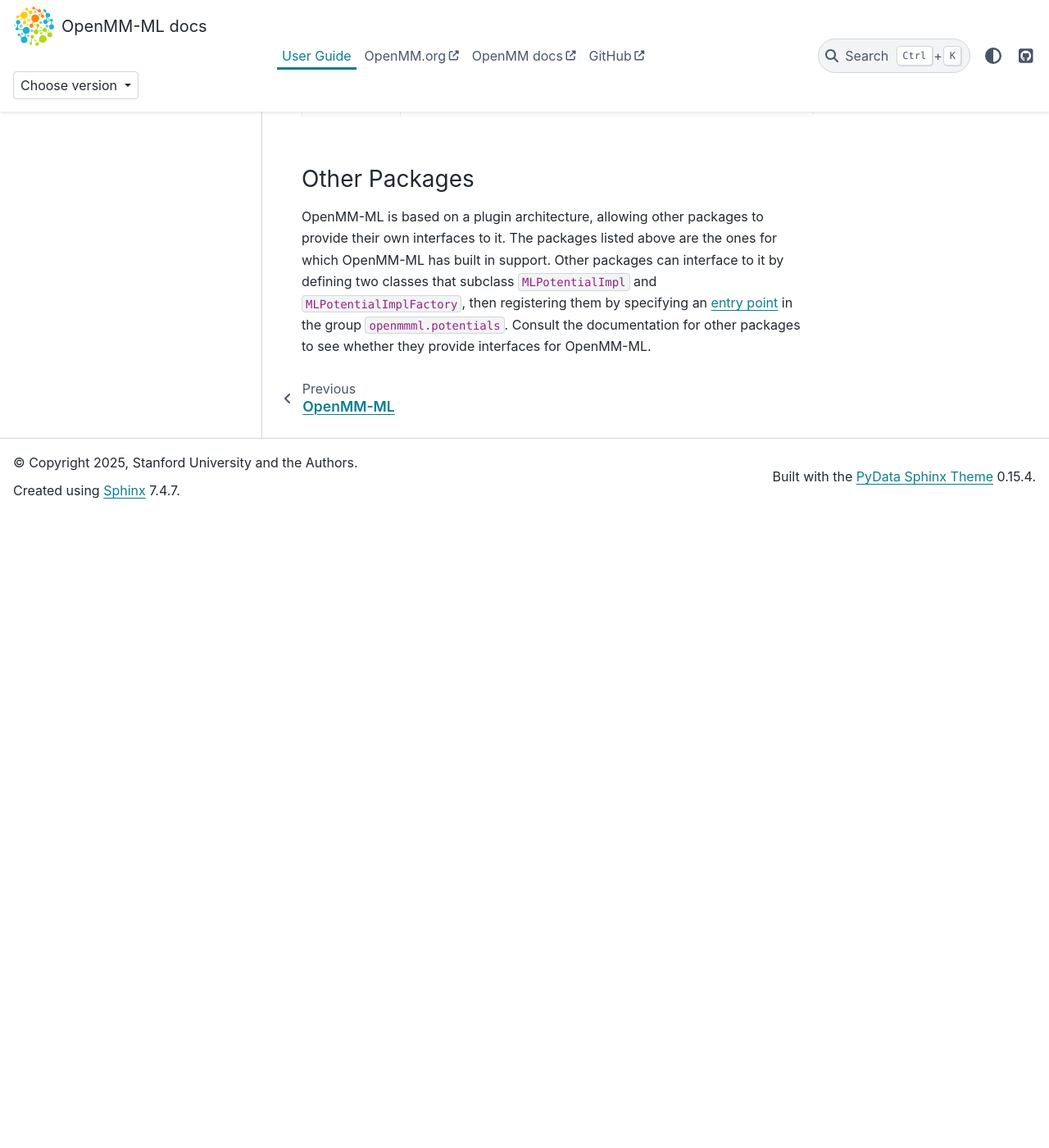
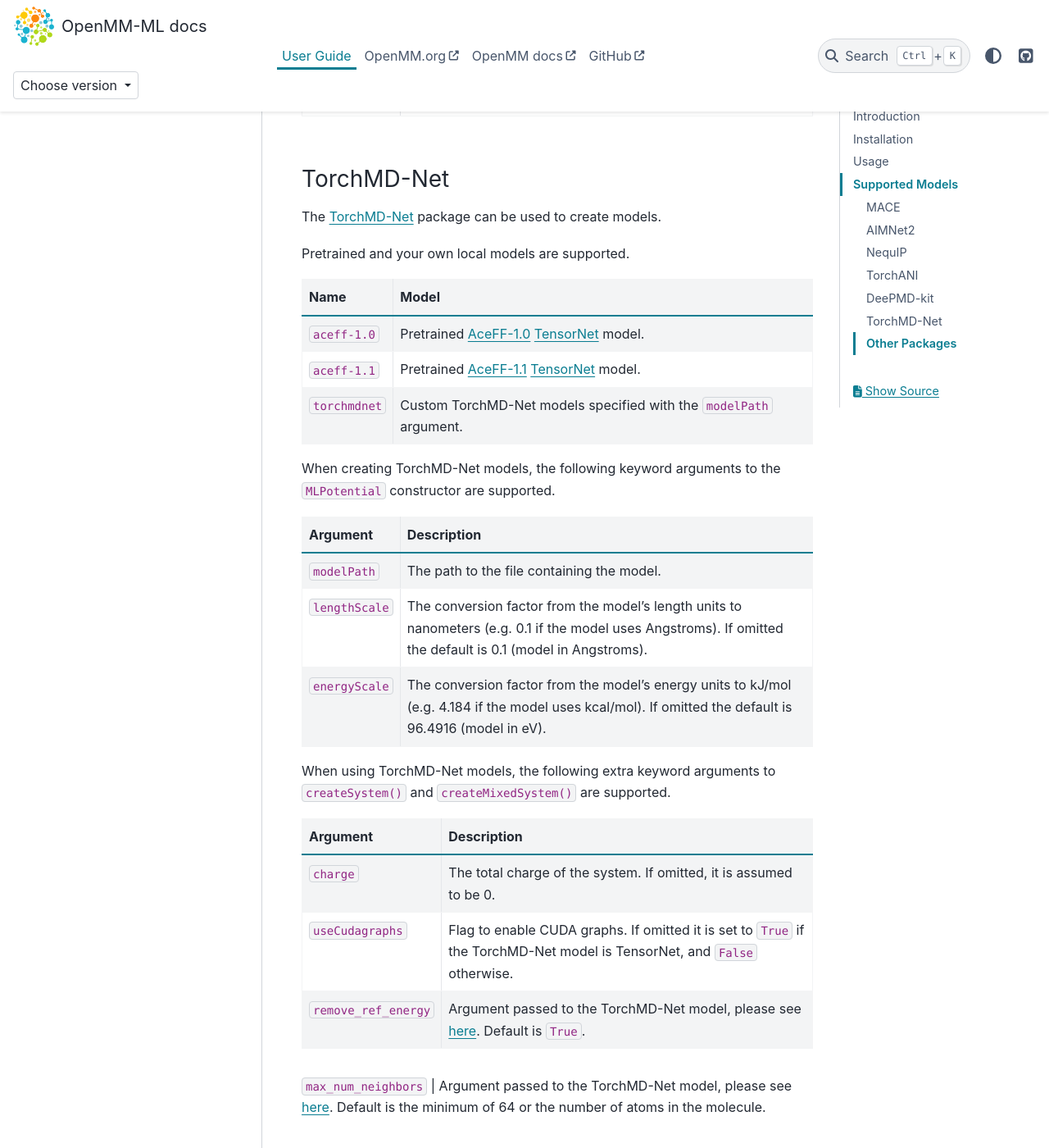
Before and after one commit to openmm/openmm-ml, a Sphinx documentation site: the page built from doc/userguide.md, in a window 1280 px wide and 1400 px high, scrolled down 6537 px. Shown: the whole window at 82% size. Built offline with Sphinx 7.4.7 and the PyData theme 0.15.4, drawn with Linux system fonts in a browser that asks for light colours; pages that are not in the unit, such as notebooks, are missing from menus; the version number could not be read and is left out; before the commit the page ends 7164 px from its top, so only the background shows below that.

Commit message:
user guide

```diff
--- a/doc/userguide.md
+++ b/doc/userguide.md
@@ -186,6 +186,40 @@
 | `lambdaName` | The name of a lambda parameter to use for alchemical calculations.  The default value is `None`, which does not create a lambda parameter. |
  | `lambdaValue` | The initial value of the lambda parameter |
 
+### TorchMD-Net
+
+The [TorchMD-Net](https://github.com/torchmd/torchmd-net) package can be used to create models.
+
+Pretrained and your own local models are supported.
+
+| Name | Model |
+| ---- | ----- |
+| `aceff-1.0` | Pretrained [AceFF-1.0](https://huggingface.co/Acellera/AceFF-1.0) [TensorNet](https://doi.org/10.48550/arXiv.2306.06482) model. |
+| `aceff-1.1` | Pretrained [AceFF-1.1](https://huggingface.co/Acellera/AceFF-1.0) [TensorNet](https://doi.org/10.48550/arXiv.2306.06482) model. |
+| `torchmdnet` |  Custom TorchMD-Net models specified with the `modelPath` argument. |
+
+
+When creating TorchMD-Net models, the following keyword arguments to the `MLPotential` constructor are supported.
+
+| Argument | Description |
+| --- | --- |
+| `modelPath` | The path to the file containing the model. |
+| `lengthScale` | The conversion factor from the model's length units to nanometers (e.g. 0.1 if the model uses Angstroms). If omitted the default is 0.1 (model in Angstroms). |
+| `energyScale` | The conversion factor from the model's energy units to kJ/mol (e.g. 4.184 if the model uses kcal/mol). If omitted the default is 96.4916 (model in eV). |
+
+When using TorchMD-Net models, the following extra keyword arguments to `createSystem()` and `createMixedSystem()` are supported.
+
+| Argument       | Description |
+| --- | --- |
+| `charge`       | The total charge of the system.  If omitted, it is assumed to be 0. |
+| `useCudagraphs` | Flag to enable CUDA graphs. If omitted it is set to `True` if the TorchMD-Net model is TensorNet, and `False` otherwise. |
+| `remove_ref_energy` | Argument passed to the TorchMD-Net model, please see [here](https://torchmd-net.readthedocs.io/en/latest/). Default is `True`.  |
+| `max_num_neighbors` | Argument passed to the TorchMD-Net model, please see [here](https://torchmd-net.readthedocs.io/en/latest/). Default is the minimum of 64 or the number of atoms in the molecule.
+
+
+
+
+
 ### Other Packages
 
 OpenMM-ML is based on a plugin architecture, allowing other packages to provide their own interfaces to it.  The
```
